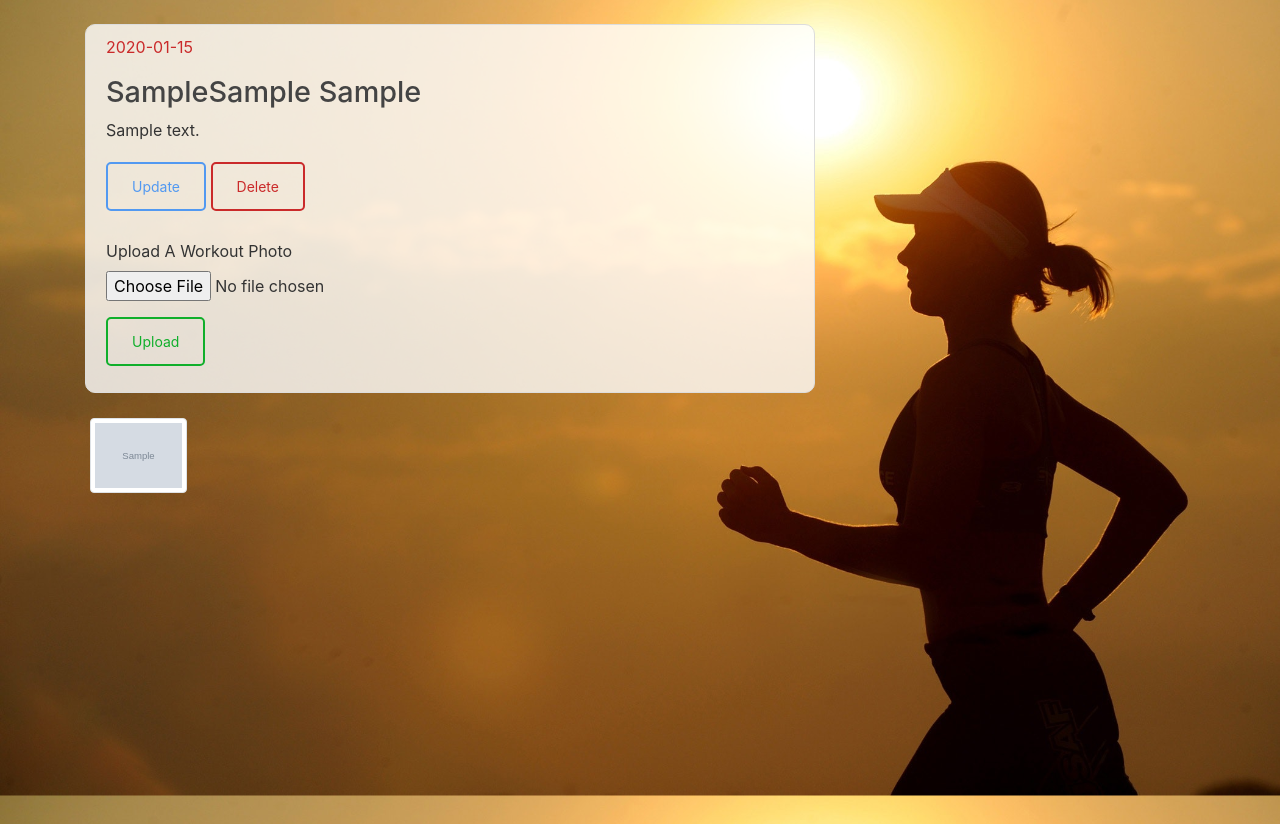
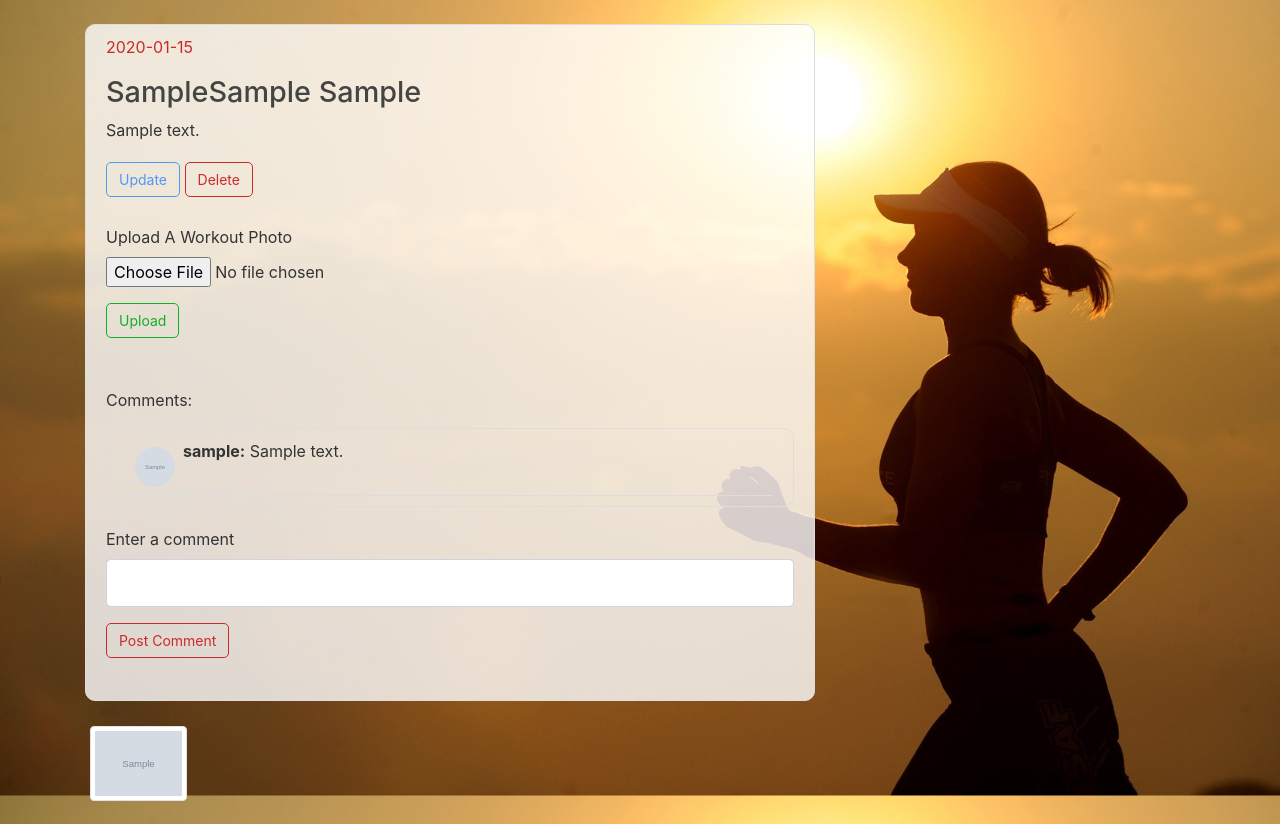
Before and after one commit to Code-Institute-Submissions/flask-training-calendar, a Flask app: page /workout/1 in a window 1280 px wide. Shown: the part 56-880 px from the top of the page. Run offline with Flask 2, Linux system fonts and the light colour scheme; a user stored in the database is signed in; tables that the repository leaves empty hold one stand-in row (values such as "Sample post"); grey boxes marked "Sample" are stand-in pictures; some libraries are stand-ins or nearby versions.

Commit message:
Ability to comment on workouts added

```diff
--- a/flasktrainingcalendar/__init__.py
+++ b/flasktrainingcalendar/__init__.py
@@ -12,7 +12,7 @@ app.config['SQLALCHEMY_DATABASE_URI'] = os.environ.get('DATABASE_URL', 'sqlite:/
 db = SQLAlchemy(app)
 app.config['FLASKS3_BUCKET_NAME'] = os.environ.get('AWS_STORAGE_BUCKET_NAME')
 app.config['FLASKS3_FORCE_MIMETYPE'] = True
-app.config['FLASKS3_ACTIVE'] = True
+app.config['FLASKS3_ACTIVE'] = False
 s3 = FlaskS3(app)
 bcrypt = Bcrypt(app)
 login_manager = LoginManager(app)
--- a/flasktrainingcalendar/forms.py
+++ b/flasktrainingcalendar/forms.py
@@ -83,3 +83,7 @@ class ResetPasswordForm(FlaskForm):
 class UserSearchForm(FlaskForm):
     search = StringField('Search for a user', validators=[DataRequired()])
     submit=SubmitField('Search')
+
+class CommentForm(FlaskForm):
+    comment = StringField('Enter a comment', validators=[DataRequired(), Length(max=300)])
+    submit_comment = SubmitField('Post Comment')
--- a/flasktrainingcalendar/routes.py
+++ b/flasktrainingcalendar/routes.py
@@ -4,8 +4,8 @@ import string
 import boto3
 from flask import Flask, render_template, url_for, flash, redirect, request, abort
 from flasktrainingcalendar import app, db, bcrypt, mail
-from flasktrainingcalendar.models import User, Workout, Photo
-from flasktrainingcalendar.forms import RegistrationForm, LoginForm, UpdateAccountForm, NewWorkoutForm, CompletedWorkoutForm, WorkoutPhotoForm, RequestResetForm, ResetPasswordForm, UserSearchForm
+from flasktrainingcalendar.models import User, Workout, Photo, Comment
+from flasktrainingcalendar.forms import RegistrationForm, LoginForm, UpdateAccountForm, NewWorkoutForm, CompletedWorkoutForm, WorkoutPhotoForm, RequestResetForm, ResetPasswordForm, UserSearchForm, CommentForm
 from flask_login import login_user, current_user, logout_user, login_required
 from datetime import date
 from flask_mail import Message
@@ -134,6 +134,7 @@ def save_workout_picture(form_picture):
 def workout(workout_id):
     workout=Workout.query.get_or_404(workout_id)
     photos = Photo.query.filter_by(workout_id=workout.id).all()
+    comments = Comment.query.filter_by(workout_id=workout.id).all()
     if workout.user_id != current_user.id and not current_user.is_following(workout.author):
         return redirect(url_for('get_workouts'))
     completed_form = CompletedWorkoutForm()
@@ -149,7 +150,14 @@ def workout(workout_id):
         db.session.add(photo)
         db.session.commit()
         return redirect(url_for("workout", workout_id=workout.id))
-    return render_template("workout.html", title=workout.workout_type, workout=workout, photos=photos, completed_form=completed_form, photo_form=photo_form)
+    comment_form = CommentForm()
+    if comment_form.submit_comment.data and comment_form.validate_on_submit():
+        comment = Comment(text = comment_form.comment.data, user_id = current_user.id, workout_id = workout.id)
+        db.session.add(comment)
+        db.session.commit()
+        flash('Your comment has been added', 'success')
+        return redirect(url_for("workout", workout_id=workout.id))
+    return render_template("workout.html", title=workout.workout_type, workout=workout, photos=photos, comments=comments, completed_form=completed_form, photo_form=photo_form, comment_form=comment_form)
 
 @app.route("/workout/<int:workout_id>/update", methods=["GET", "POST"])
 @login_required
--- a/flasktrainingcalendar/static/main.css
+++ b/flasktrainingcalendar/static/main.css
@@ -74,6 +74,26 @@ h2{
   margin-bottom: 20px;
 }
 
+.comment-section{
+  padding: 10px 20px;
+  border: 1px solid #dddddd;
+  border-radius: 10px;
+  margin-bottom: 20px;
+}
+
+.mt-50{
+  margin-top: 50px;
+}
+
+.single-comment{
+  border-bottom: 1px solid #dddddd;
+  overflow: hidden;
+}
+
+.comment{
+  display: inline;
+}
+
 .page-center{
   margin-top: 30%;
 }
@@ -103,6 +123,13 @@ article.calendar-cell:hover {
   height: 65px;
   width: 65px;
   margin-right: 16px;
+}
+
+.comment-img {
+  height: 40px;
+  width: 40px;
+  margin: 8px;
+  float: left;
 }
 
 .article-metadata {
@@ -160,10 +187,10 @@ article.calendar-cell:hover {
 }
 
 .btn {
-    border: 2px solid black;
+    border: 1px solid black;
     background-color: inherit;
     color: black;
-    padding: 12px 24px;
+    padding: 6px 12px;
     font-size: 14px;
     cursor: pointer;
     border-radius: 5px;
@@ -235,3 +262,8 @@ article.calendar-cell:hover {
 .gallery-margin{
   margin: 5px;
 }
+
+.something{
+  display: inline;
+  overflow: hidden;
+}
--- a/flasktrainingcalendar/templates/workout.html
+++ b/flasktrainingcalendar/templates/workout.html
@@ -36,6 +36,41 @@
                     {% endif %}
                 </div>
             {% endif %}
+
+
+            <p class="mt-50">Comments:</p>
+            <div class="comment-section">
+                {% for comment in comments %}
+                    <div class="single-comment">
+
+                        <img class="rounded-circle comment-img" src="{{url_for('static', filename='profile_pics/' + comment.author.image_file)}}">
+                        <div class="something">
+                        <p class="comment"><strong>{{comment.author.username}}:</strong> {{comment.text}}</p>
+                        </div>
+                    </div>
+                {% endfor %}
+            </div>
+            <form method="POST" action="">
+                {{comment_form.hidden_tag()}}
+                <fieldset class="form-group">
+                    <div class="form-group">
+                        {{ comment_form.comment.label(class='form-control-label') }}
+                        {% if comment_form.comment.errors %}
+                            {{ comment_form.comment(class="form-control form-control-lg is-invalid")}}
+                            <div class="invalid-feedback">
+                                {% for error in comment_form.comment.errors%}
+                                    <span>{{ error }}</span>
+                                {% endfor %}
+                            </div>
+                        {% else %}
+                            {{ comment_form.comment(class='form-control form-control-lg') }}
+                        {% endif %}
+                    </div>
+                    <div class="form-group">
+                        {{ comment_form.submit_comment(class='btn info') }}
+                    </div>
+                </fieldset>
+            </form>
         </div>
     </article>
 
```
Also changed, not shown: flasktrainingcalendar/models.py (+10 -0 lines).
